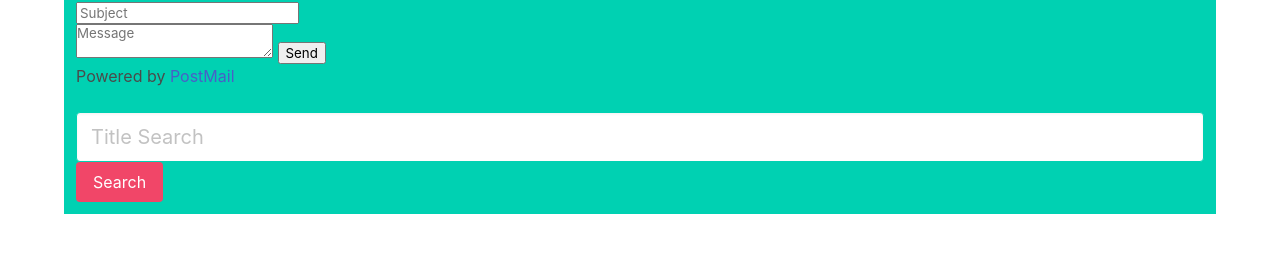
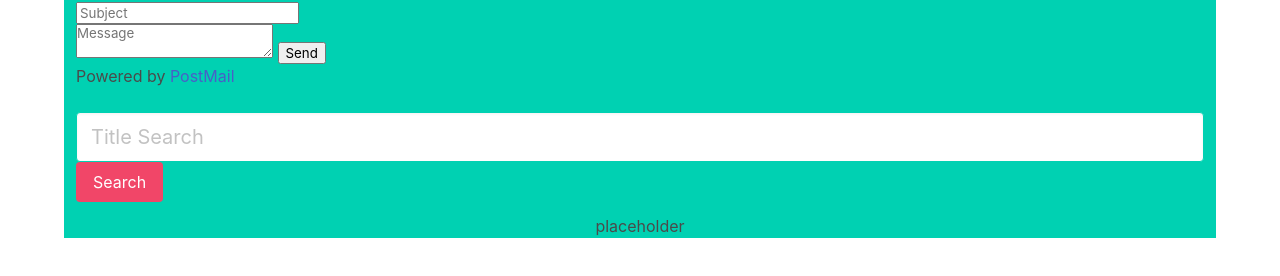
Before and after one commit to Jzuniga92/Netflix-and-Chill, a plain HTML site: page index.html in a window 1280 px wide. Shown: the part 48-324 px from the top of the page. Drawn offline with nearby package versions, Linux system fonts and the light colour scheme.

Commit message:
Added results area to HTML and centered content

```diff
--- a/index.html
+++ b/index.html
@@ -71,6 +71,8 @@
 </section>
 </div>
 
+<div id="resultArea" class="is-flex is-justify-content-center">placeholder</div>
+
 
 
 
```
